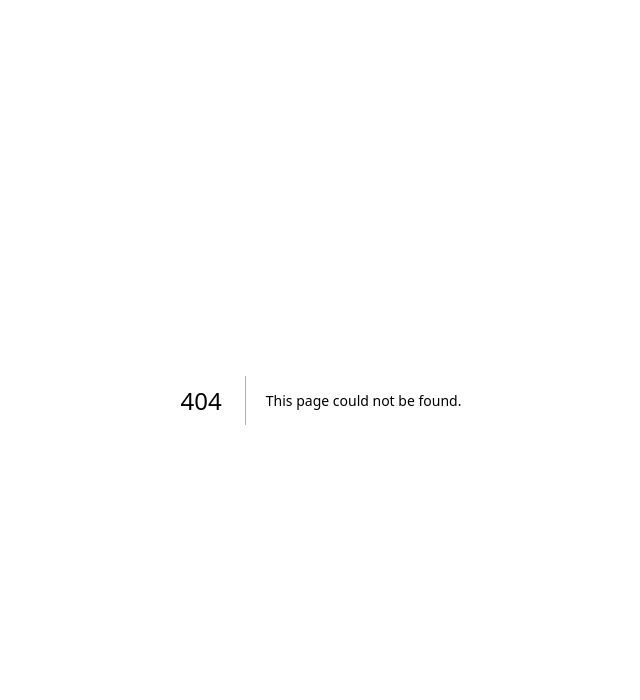
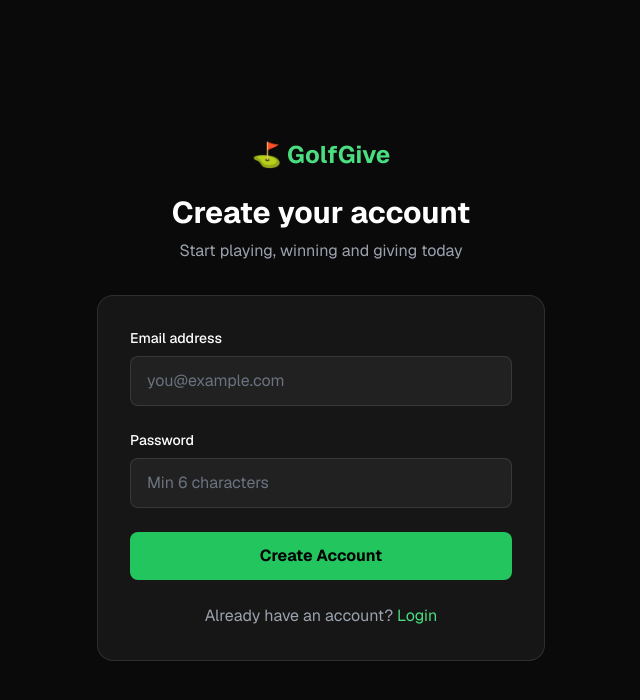
Before and after one commit to irajvaibhav/golf-charity-platform, a Next.js app: page /auth/login/signup in a window 1280 px wide. Before the commit this address had no page. Shown: the top 700 px of the page, without its empty margins (319-959 px from the left). Built offline with nearby package versions, Linux system fonts and the light colour scheme.

Commit message:
add signup page

```diff
--- /dev/null
+++ b/app/auth/login/signup/page.jsx
@@ -0,0 +1,76 @@
+'use client'
+import { useState } from 'react'
+import { supabase } from '../../lib/supabase'
+import Link from 'next/link'
+import { useRouter } from 'next/navigation'
+
+export default function Signup() {
+  const [email, setEmail] = useState('')
+  const [password, setPassword] = useState('')
+  const [loading, setLoading] = useState(false)
+  const [error, setError] = useState('')
+  const router = useRouter()
+
+  const handleSignup = async (e) => {
+    e.preventDefault()
+    setLoading(true)
+    setError('')
+    const { error } = await supabase.auth.signUp({ email, password })
+    if (error) {
+      setError(error.message)
+      setLoading(false)
+    } else {
+      router.push('/subscribe')
+    }
+  }
+
+  return (
+    <div className="min-h-screen bg-[#0a0a0a] flex items-center justify-center px-4">
+      <div className="w-full max-w-md">
+        <div className="text-center mb-8">
+          <Link href="/" className="text-2xl font-bold text-green-400">⛳ GolfGive</Link>
+          <h1 className="text-3xl font-bold mt-6 mb-2">Create your account</h1>
+          <p className="text-gray-400">Start playing, winning and giving today</p>
+        </div>
+        <div className="bg-white/5 border border-white/10 rounded-2xl p-8">
+          {error && <div className="bg-red-500/10 border border-red-500/20 text-red-400 px-4 py-3 rounded-lg mb-6">{error}</div>}
+          <form onSubmit={handleSignup} className="space-y-6">
+            <div>
+              <label className="block text-sm font-medium mb-2">Email address</label>
+              <input
+                type="email"
+                value={email}
+                onChange={(e) => setEmail(e.target.value)}
+                required
+                className="w-full bg-white/5 border border-white/10 rounded-lg px-4 py-3 text-white placeholder-gray-500 focus:outline-none focus:border-green-500 transition"
+                placeholder="you@example.com"
+              />
+            </div>
+            <div>
+              <label className="block text-sm font-medium mb-2">Password</label>
+              <input
+                type="password"
+                value={password}
+                onChange={(e) => setPassword(e.target.value)}
+                required
+                className="w-full bg-white/5 border border-white/10 rounded-lg px-4 py-3 text-white placeholder-gray-500 focus:outline-none focus:border-green-500 transition"
+                placeholder="Min 6 characters"
+              />
+            </div>
+            <button
+              type="submit"
+              disabled={loading}
+              className="w-full bg-green-500 hover:bg-green-400 disabled:opacity-50 text-black font-bold py-3 rounded-lg transition"
+            >
+              {loading ? 'Creating account...' : 'Create Account'}
+            </button>
+          </form>
+          <p className="text-center text-gray-400 mt-6">
+            Already have an account?{' '}
+            <Link href="/auth/login" className="text-green-400 hover:underline">Login</Link>
+          </p>
+        </div>
+      </div>
+    </div>
+  )
+}
```
